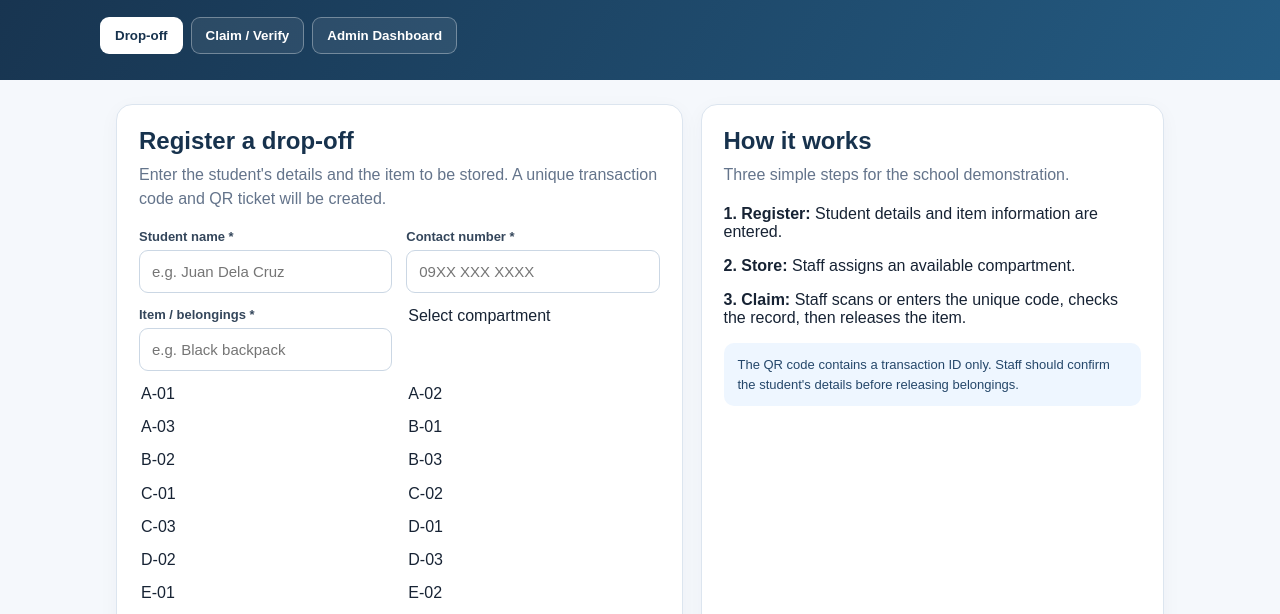
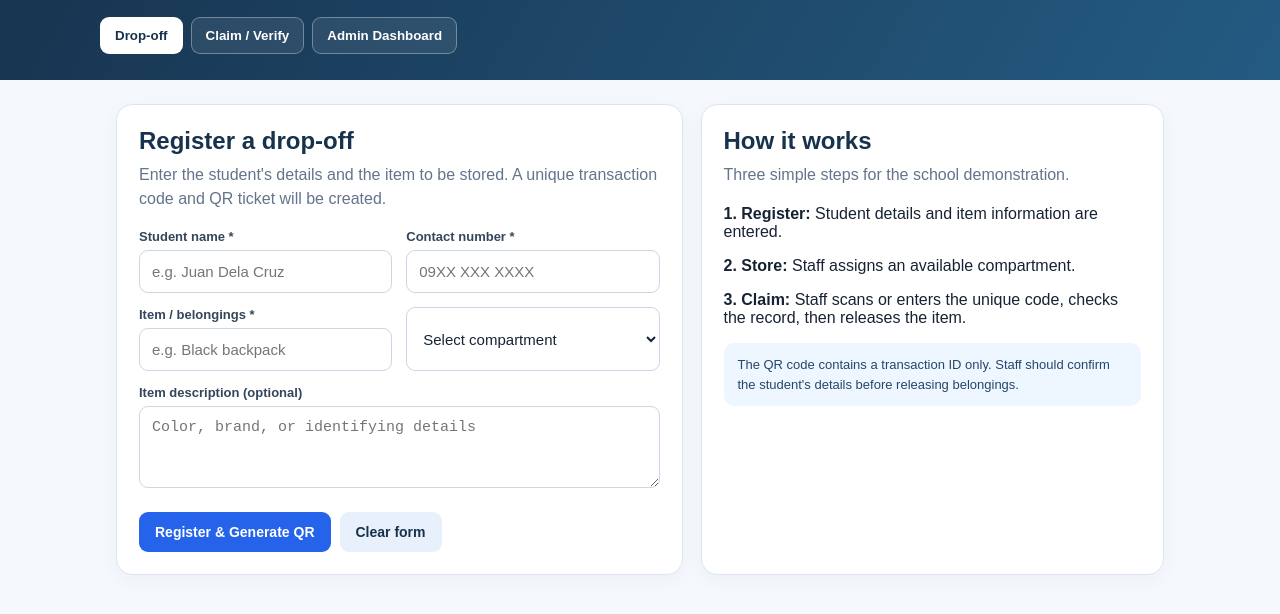
Before and after one commit to jebe86163-debug/Drop-Grab-Station-, a plain HTML site: page index.html in a window 1280 px wide. Shown: the part 153-767 px from the top of the page. Drawn offline with Linux system fonts and the light colour scheme.

Commit message:
Update index.html

```diff
--- a/index.html
+++ b/index.html
@@ -101,37 +101,43 @@ footer{text-align:center;color:var(--muted);font-size:12px;padding:10px 16px 30p
 <div><label for="student">Student name *</label><input id="student" required placeholder="e.g. Juan Dela Cruz"></div>
 <div><label for="contact">Contact number *</label><input id="contact" required inputmode="tel" placeholder="09XX XXX XXXX"></div>
 <div><label for="item">Item / belongings *</label><input id="item" required placeholder="e.g. Black backpack"></div>
-<option value="">Select compartment</option>
+<select id="compartment" required>
 
-<option>A-01</option>
+  <option value="">Select compartment</option>
 
-<option>A-02</option>
+  <option value="A-01">A-01</option>
 
-<option>A-03</option>
+  <option value="A-02">A-02</option>
 
-<option>B-01</option>
+  <option value="A-03">A-03</option>
 
-<option>B-02</option>
+  <option value="B-01">B-01</option>
 
-<option>B-03</option>
+  <option value="B-02">B-02</option>
 
-<option>C-01</option>
+  <option value="B-03">B-03</option>
 
-<option>C-02</option>
+  <option value="C-01">C-01</option>
 
-<option>C-03</option>
+  <option value="C-02">C-02</option>
 
-<option>D-01</option>
+  <option value="C-03">C-03</option>
 
-<option>D-02</option>
+  <option value="D-01">D-01</option>
 
-<option>D-03</option>
+  <option value="D-02">D-02</option>
 
-<option>E-01</option>
+  <option value="D-03">D-03</option>
 
-<option>E-02</option>
+  <option value="E-01">E-01</option>
 
-<option>E-03</option>
+  <option value="E-02">E-02</option>
+
+  <option value="E-03">E-03</option>
+
+</select>
+  <div class="full"><label
+
 <div class="full"><label for="notes">Item description (optional)</label><textarea id="notes" placeholder="Color, brand, or identifying details"></textarea></div>
 </div>
 <div class="actions"><button class="btn" type="submit">Register & Generate QR</button><button class="btn secondary" type="reset">Clear form</button></div>
```
